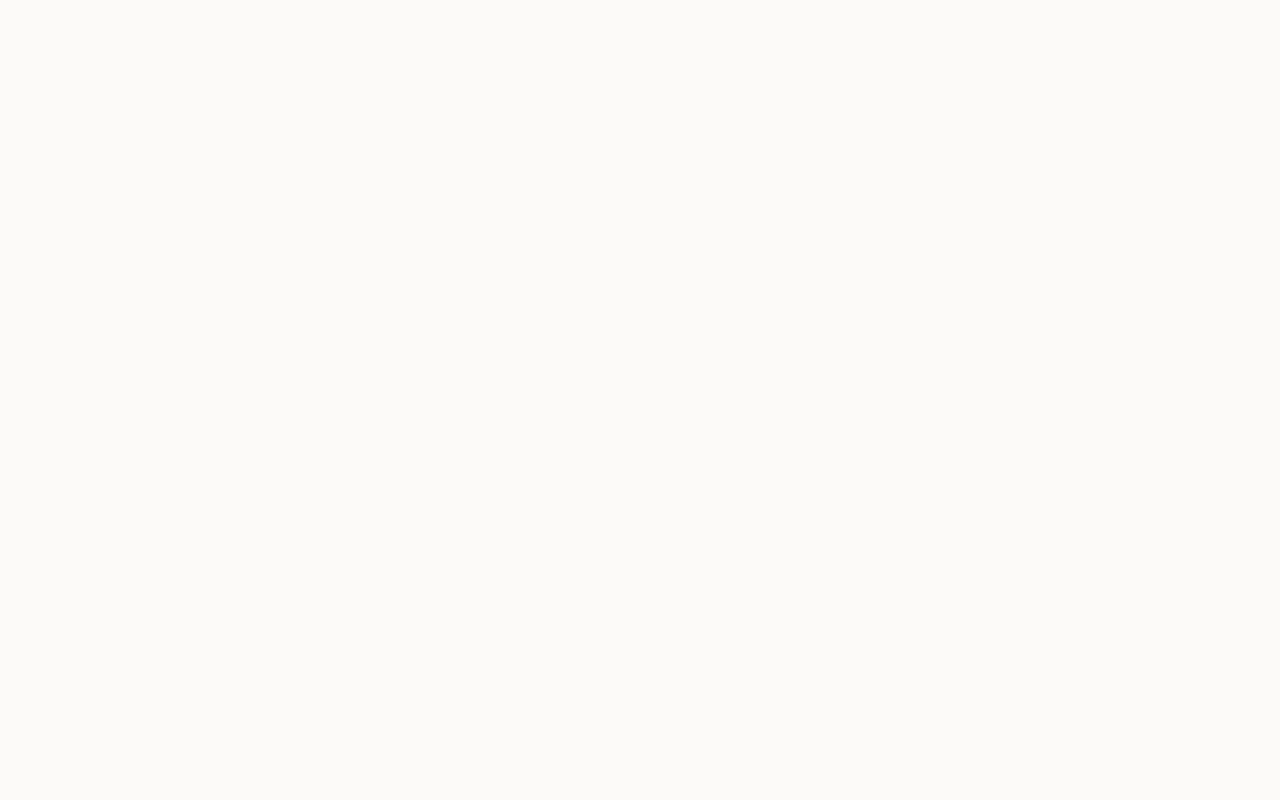
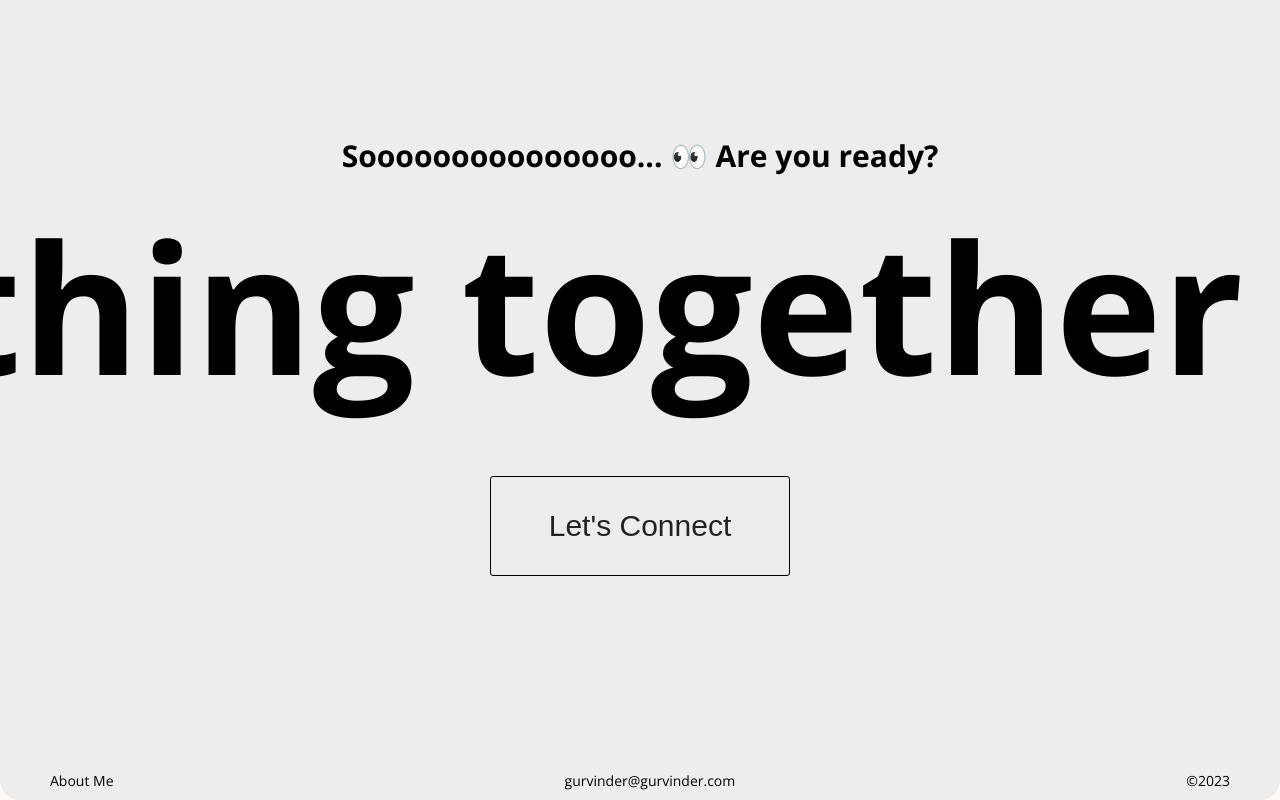
Before and after one commit to Guru901/next-portfolio, a Next.js app: page / in a window 1280 px wide. Shown: the part 2137-2937 px from the top of the page. Before the commit the page ends 2057 px from the top, so only its background shows below. Built offline with nearby package versions, Linux system fonts and the light colour scheme.

Commit message:
Some Formatting of Code dividing it into files Footer added and Smooth Scroll Done

```diff
--- a/package.json
+++ b/package.json
@@ -9,6 +9,7 @@
     "lint": "next lint"
   },
   "dependencies": {
+    "@studio-freight/lenis": "^1.0.34",
     "gsap": "^3.12.5",
     "next": "14.1.0",
     "react": "^18",
--- a/src/Components/AnimBtn/Btn.jsx
+++ b/src/Components/AnimBtn/Btn.jsx
@@ -2,9 +2,7 @@ import React from "react";
 import styles from "./style.module.scss";
 
 const Btn = ({ title, classNamee }) => {
-  return (
-    <button className={`${styles.btn} ${styles.classNamee}`}>{title}</button>
-  );
+  return <button className={`${styles.btn} ${classNamee}`}>{title}</button>;
 };
 
 export default Btn;
--- /dev/null
+++ b/src/Components/Footer/footer.jsx
@@ -0,0 +1,25 @@
+import React from "react";
+import Link from "next/link";
+import styles from "./style.module.scss";
+import Btn from "../AnimBtn/Btn";
+
+const Footer = () => {
+  return (
+    <footer className={`${styles.footer} absoluteCenter`}>
+      <h2 className={styles.footerHead}>
+        Sooooooooooooooo... 👀 Are you ready?
+      </h2>
+      <div className={`${styles.h1} absoluteCenter`}>
+        <h1>Let's Create Something together</h1>
+      </div>
+      <Btn title={"Let's Connect"} classNamee={"footerBtn"} />
+      <div className={`${styles.extras} absoluteCenter`}>
+        <p>About Me</p>
+        <p>gurvinder@gurvinder.com</p>
+        <p>&copy;2023</p>
+      </div>
+    </footer>
+  );
+};
+
+export default Footer;
--- /dev/null
+++ b/src/Components/Footer/style.module.scss
@@ -0,0 +1,57 @@
+.footer {
+  height: 110vh;
+  position: relative;
+  background: #ededed;
+  border-radius: 2rem;
+  display: flex;
+  flex-direction: column;
+  padding-bottom: 1rem;
+
+  .footerHead {
+    margin-bottom: 30rem;
+    font-size: 3rem;
+  }
+
+  .h1 {
+    width: max-content;
+    position: absolute;
+    transform: translateX(-85rem);
+    pointer-events: none;
+    margin-bottom: 10rem;
+
+    h1 {
+      font-size: 18rem;
+    }
+  }
+
+  button {
+    width: 45rem;
+    height: 10rem;
+    font-size: 3rem !important;
+  }
+
+  .extras {
+    position: absolute;
+    bottom: 0;
+    margin-bottom: 1rem;
+    width: 100%;
+    justify-content: space-between;
+    padding: 0 5rem;
+
+    p {
+      font-size: 1.4rem;
+    }
+  }
+}
+
+@media (max-width: 425px) {
+  .extras {
+    padding: 0 1rem !important;
+  }
+}
+
+@media (max-width: 320px) {
+  .extras {
+    padding: 0 !important;
+  }
+}
--- /dev/null
+++ b/src/Components/MouseFollower.js
@@ -0,0 +1,18 @@
+"use client";
+
+import gsap, { Expo } from "gsap";
+
+const MouseFollower = () => {
+  const box = document.querySelector(".box");
+  document.addEventListener("mousemove", function (dets) {
+    gsap.to(box, {
+      x: dets.pageX - 5,
+      y: dets.pageY - 105,
+      duration: 0.5,
+      ease: Expo,
+      opacity: 1,
+    });
+  });
+};
+
+export default MouseFollower;
--- /dev/null
+++ b/src/Components/SmoothScroll.js
@@ -0,0 +1,19 @@
+"use client";
+import Lenis from "@studio-freight/lenis";
+
+const smoothScroll = () => {
+  const lenis = new Lenis();
+
+  lenis.on("scroll", (e) => {
+    console.log(e);
+  });
+
+  function raf(time) {
+    lenis.raf(time);
+    requestAnimationFrame(raf);
+  }
+
+  requestAnimationFrame(raf);
+};
+
+export default smoothScroll;
--- a/src/app/layout.js
+++ b/src/app/layout.js
@@ -1,11 +1,12 @@
 import { Open_Sans } from "next/font/google";
 import "./globals.scss";
 import Navbar from "@/Components/Navbar/Navbar";
+import Footer from "@/Components/Footer/footer";
 
 const sans = Open_Sans({ subsets: ["latin"] });
 
 export const metadata = {
-  title: "Gurvinder Singh's Portfolio",
+  title: "Ni Batu",
   description: "Generated by create next app",
 };
 
@@ -15,6 +16,7 @@ export default function RootLayout({ children }) {
       <body className={sans.className}>
         <Navbar />
         {children}
+        <Footer />
       </body>
     </html>
   );
--- a/src/app/page.js
+++ b/src/app/page.js
@@ -2,28 +2,17 @@
 
 import Hero from "@/Components/Hero/hero";
 import Loader from "@/Components/Loader/loader";
-import React, { useEffect } from "react";
-import gsap, { Expo } from "gsap";
 import Projects from "@/Components/Projects/project";
+import smoothScroll from "@/Components/SmoothScroll";
+import MouseFollower from "@/Components/MouseFollower";
 
 const Home = () => {
-  useEffect(() => {
-    const box = document.querySelector(".box");
-    document.addEventListener("mousemove", function (dets) {
-      gsap.to(box, {
-        x: dets.pageX - 5,
-        y: dets.pageY - 105,
-        duration: 0.5,
-        ease: Expo,
-        opacity: 1,
-      });
-    });
-  }, []);
+  MouseFollower();
+  smoothScroll();
 
   return (
     <div>
       <div className="box"></div>
-
       <Loader />
       <Hero />
       <Projects />
```
Also changed, not shown: 1 other file (tests, documents, lock files or other folders).
